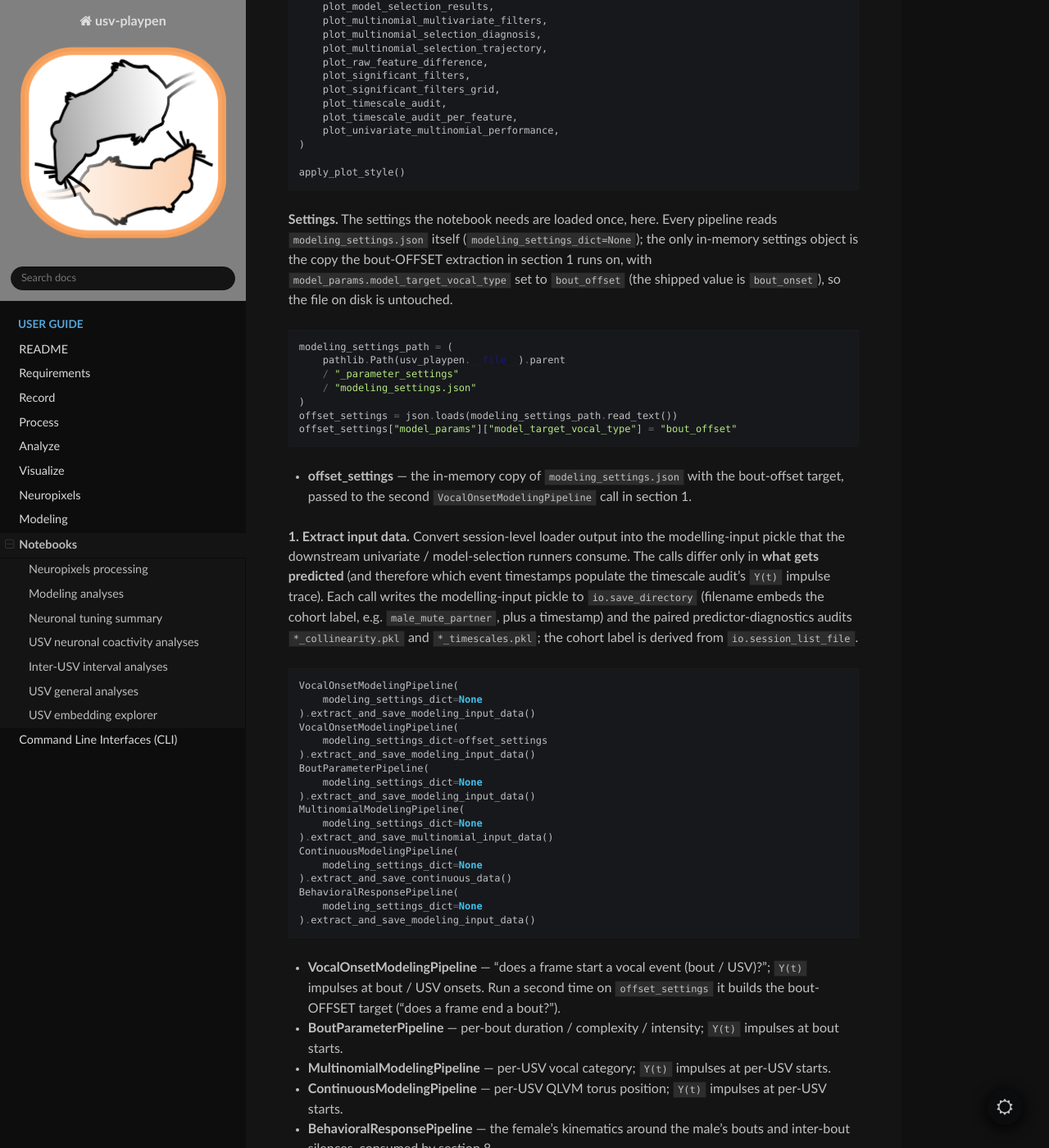
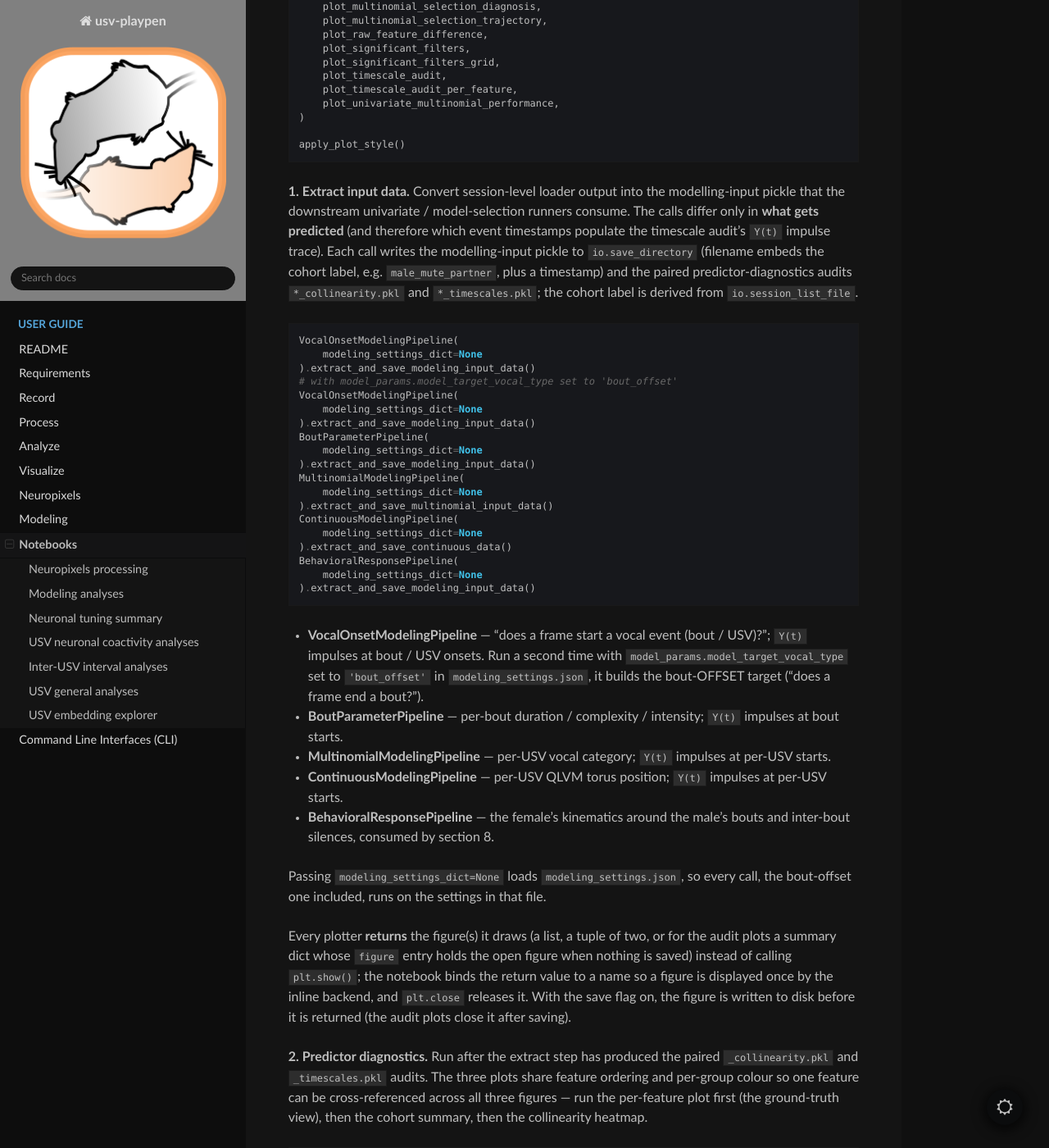
Before and after one commit to bartulem/usv-playpen, a Sphinx documentation site: the page built from docs/Notebooks.rst, in a window 1280 px wide and 1400 px high, scrolled down 8512 px. Shown: the whole window at 82% size. Built offline with Sphinx 7.4.7 and the Read the Docs theme 3.1.0, drawn with Linux system fonts in a browser that asks for light colours; some of the changed text lies outside the part shown.

Commit message:
refactor(notebooks): the bout-offset extraction reads modeling_settings.json like every other cell
The modeling notebook no longer builds an in-memory offset copy of the settings in a Settings
cell; the bout-offset cell passes modeling_settings_dict=None, with model_target_vocal_type set
to 'bout_offset' in the settings file. The docs follow.

Co-Authored-By: Claude Opus 5.5 (1M context) <noreply@anthropic.com>
Claude-Session: https://claude.ai/code/session_01UBevbBQVVjYW1YtK5R9jrZ

```diff
--- a/docs/Notebooks.rst
+++ b/docs/Notebooks.rst
@@ -355,10 +355,8 @@ entirely through ``modeling_settings.json`` and the per-section Parameters cells
 
 .. code-block:: python
 
-    import json
     import pathlib
 
-    import usv_playpen
     from usv_playpen.os_utils import configure_path
     from usv_playpen.visualizations.plot_style import apply_plot_style
 
@@ -405,24 +403,6 @@ entirely through ``modeling_settings.json`` and the per-section Parameters cells
 
     apply_plot_style()
 
-**Settings.** The settings the notebook needs are loaded once, here. Every pipeline reads
-``modeling_settings.json`` itself (``modeling_settings_dict=None``); the only in-memory
-settings object is the copy the bout-OFFSET extraction in section 1 runs on, with
-``model_params.model_target_vocal_type`` set to ``bout_offset`` (the shipped value is
-``bout_onset``), so the file on disk is untouched.
-
-.. code-block:: python
-
-    modeling_settings_path = (
-        pathlib.Path(usv_playpen.__file__).parent
-        / "_parameter_settings"
-        / "modeling_settings.json"
-    )
-    offset_settings = json.loads(modeling_settings_path.read_text())
-    offset_settings["model_params"]["model_target_vocal_type"] = "bout_offset"
-
-* **offset_settings** — the in-memory copy of ``modeling_settings.json`` with the bout-offset target, passed to the second ``VocalOnsetModelingPipeline`` call in section 1.
-
 **1. Extract input data.** Convert session-level loader output into the modelling-input pickle that the
 downstream univariate / model-selection runners consume. The calls differ
 only in **what gets predicted** (and therefore which event timestamps populate
@@ -437,8 +417,9 @@ derived from ``io.session_list_file``.
     VocalOnsetModelingPipeline(
         modeling_settings_dict=None
     ).extract_and_save_modeling_input_data()
+    # with model_params.model_target_vocal_type set to 'bout_offset'
     VocalOnsetModelingPipeline(
-        modeling_settings_dict=offset_settings
+        modeling_settings_dict=None
     ).extract_and_save_modeling_input_data()
     BoutParameterPipeline(
         modeling_settings_dict=None
@@ -453,14 +434,14 @@ derived from ``io.session_list_file``.
         modeling_settings_dict=None
     ).extract_and_save_modeling_input_data()
 
-* **VocalOnsetModelingPipeline** — "does a frame start a vocal event (bout / USV)?"; ``Y(t)`` impulses at bout / USV onsets. Run a second time on ``offset_settings`` it builds the bout-OFFSET target ("does a frame end a bout?").
+* **VocalOnsetModelingPipeline** — "does a frame start a vocal event (bout / USV)?"; ``Y(t)`` impulses at bout / USV onsets. Run a second time with ``model_params.model_target_vocal_type`` set to ``'bout_offset'`` in ``modeling_settings.json``, it builds the bout-OFFSET target ("does a frame end a bout?").
 * **BoutParameterPipeline** — per-bout duration / complexity / intensity; ``Y(t)`` impulses at bout starts.
 * **MultinomialModelingPipeline** — per-USV vocal category; ``Y(t)`` impulses at per-USV starts.
 * **ContinuousModelingPipeline** — per-USV QLVM torus position; ``Y(t)`` impulses at per-USV starts.
 * **BehavioralResponsePipeline** — the female's kinematics around the male's bouts and inter-bout silences, consumed by section 8.
 
-Passing ``modeling_settings_dict=None`` loads the project default settings; only the
-bout-offset call consumes a Settings-cell variable (``offset_settings``).
+Passing ``modeling_settings_dict=None`` loads ``modeling_settings.json``, so every call,
+the bout-offset one included, runs on the settings in that file.
 
 Every plotter **returns** the figure(s) it draws (a list, a tuple of two, or for the audit
 plots a summary dict whose ``figure`` entry holds the open figure when nothing is saved)
```
Also changed, not shown: src/usv_playpen/notebooks/modeling_analyses.ipynb.
